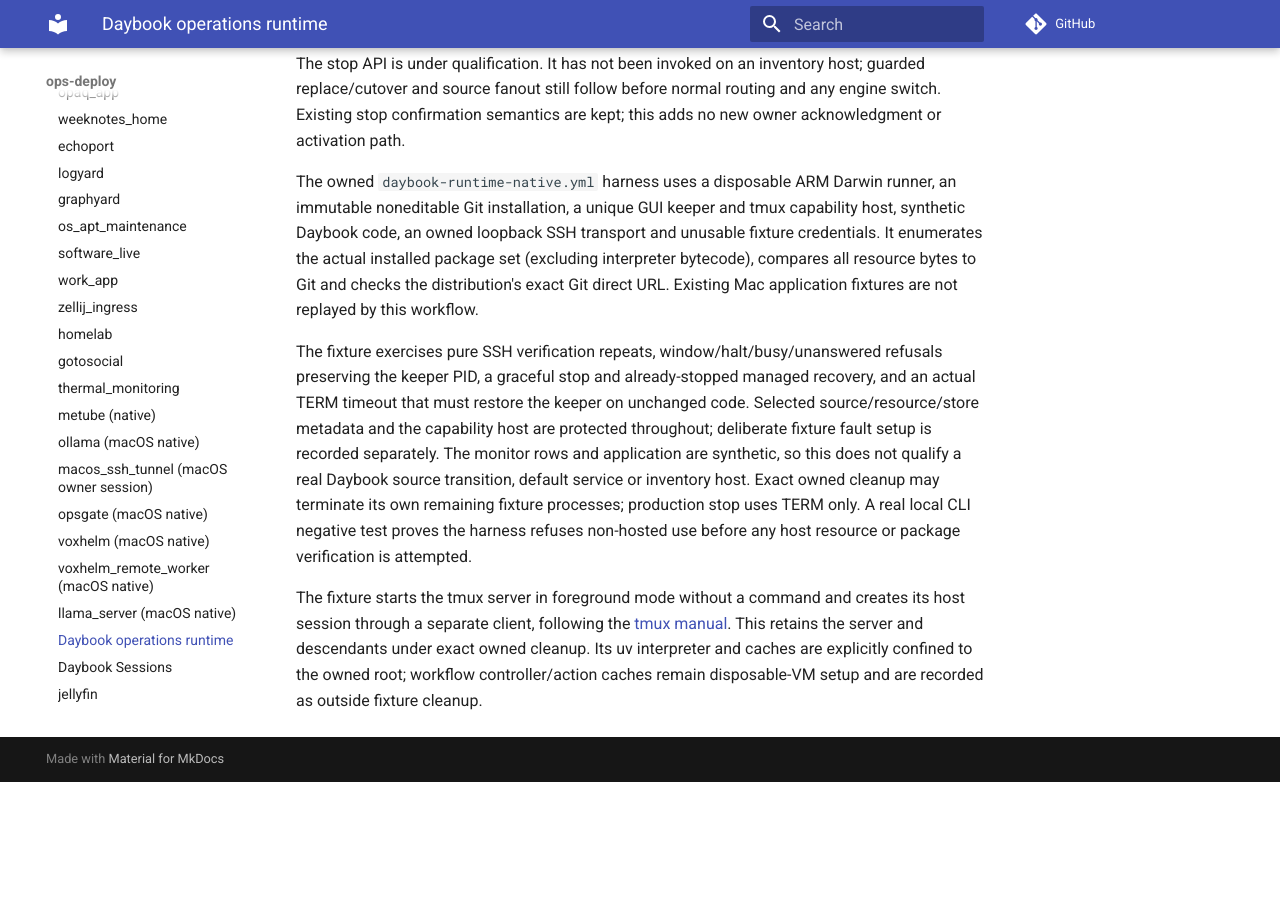
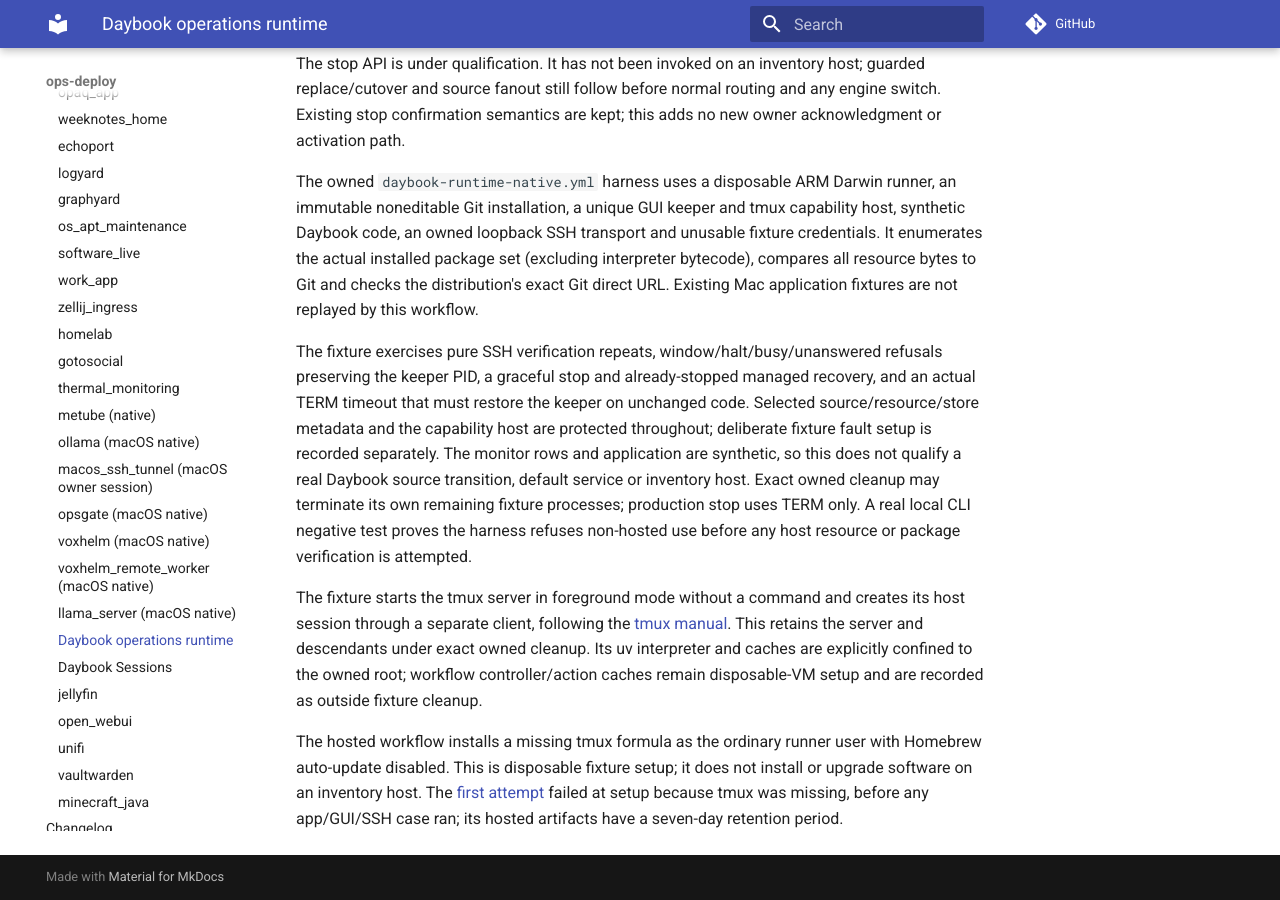
Before and after one commit to ephes/ops-deploy, an MkDocs documentation site: the page built from docs/services/daybook_operations_runtime.md, in a window 1280 px wide and 900 px high, scrolled down 2085 px. Built offline with MkDocs 1.6.1 and Material for MkDocs 9.7.7, drawn with Linux system fonts in a browser that asks for light colours; comment, search, counter and statistics services are not loaded; before the commit the page ends 2867 px from its top, so only the background shows below that.

Commit message:
Install owned Darwin fixture tmux prerequisite

```diff
--- a/docs/services/daybook_operations_runtime.md
+++ b/docs/services/daybook_operations_runtime.md
@@ -118,3 +118,10 @@
 server and descendants under exact owned cleanup. Its uv interpreter and caches
 are explicitly confined to the owned root; workflow controller/action caches
 remain disposable-VM setup and are recorded as outside fixture cleanup.
+
+The hosted workflow installs a missing tmux formula as the ordinary runner user
+with Homebrew auto-update disabled. This is disposable fixture setup; it does not
+install or upgrade software on an inventory host. The
+[first attempt](https://github.com/ephes/ops-deploy/actions/runs/40636933117)
+failed at setup because tmux was missing, before any app/GUI/SSH case ran;
+its hosted artifacts have a seven-day retention period.
```
Also changed, not shown: 2 other files.
